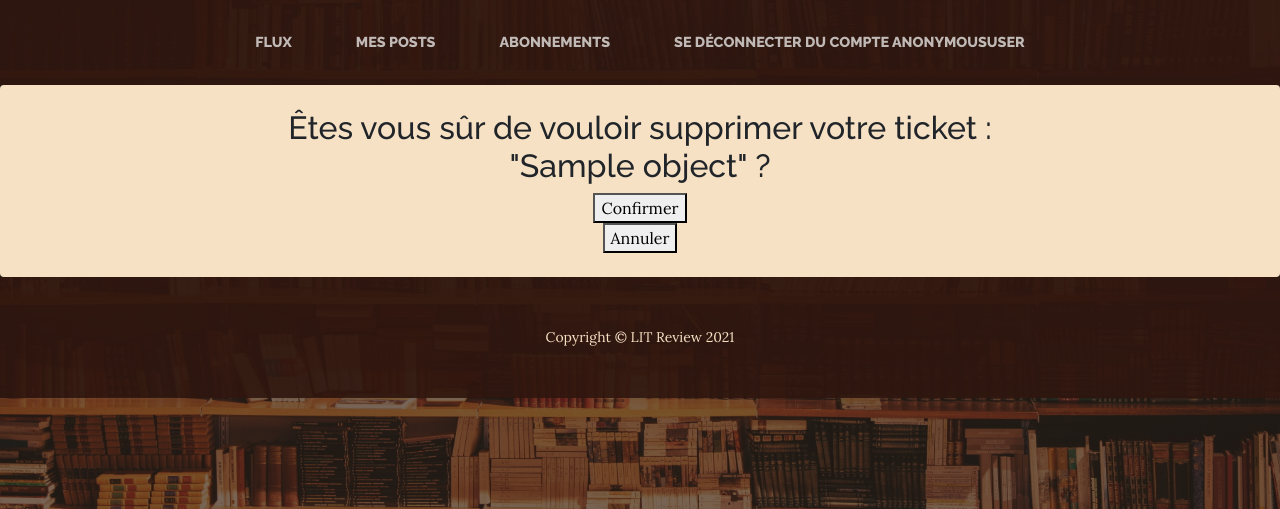
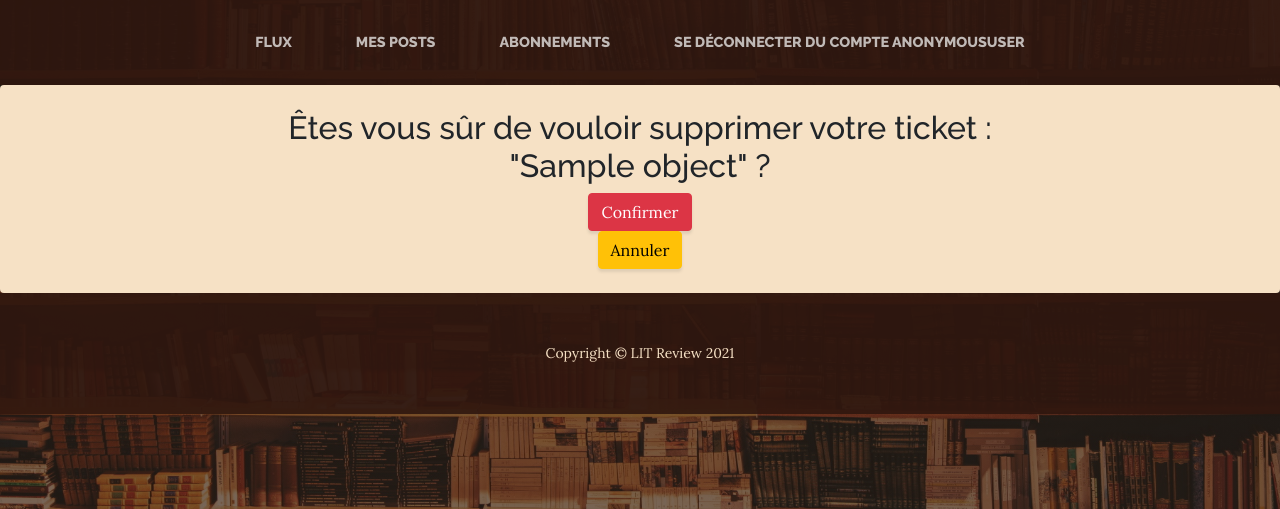
Before and after one commit to YoannDeb/LitReview, a Django app: template LitReview/reviews/templates/reviews/ticket_confirm_delete.html in a window 1280 px wide. Shown: the part 275-784 px from the top of the page. Run offline with Django 3.2, Linux system fonts and the light colour scheme; the template is opened without the code that fills it: most values are stand-ins (such as "Sample title", 1, 10 or a date in 2020); some libraries are stand-ins or nearby versions.

Commit message:
ui: usage of bootstrap buttons

```diff
--- a/LitReview/reviews/templates/reviews/ticket_confirm_delete.html
+++ b/LitReview/reviews/templates/reviews/ticket_confirm_delete.html
@@ -7,9 +7,9 @@
                 </br>
                 <form method="post">{% csrf_token %}
                     <h2>Êtes vous sûr de vouloir supprimer votre ticket : "{{ object }}" ?</h2>
-                    <button type="submit" value="Confirm">Confirmer</button>
+                    <button class="btn btn-danger" type="submit" value="Confirm">Confirmer</button>
                 </form>
-                 <a href="{% url 'reviews:my_posts' %}"><button>Annuler</button></a>
+                 <a href="{% url 'reviews:my_posts' %}"><button class="btn btn-warning">Annuler</button></a>
                 </br>
                 </br>
             </div>
```
